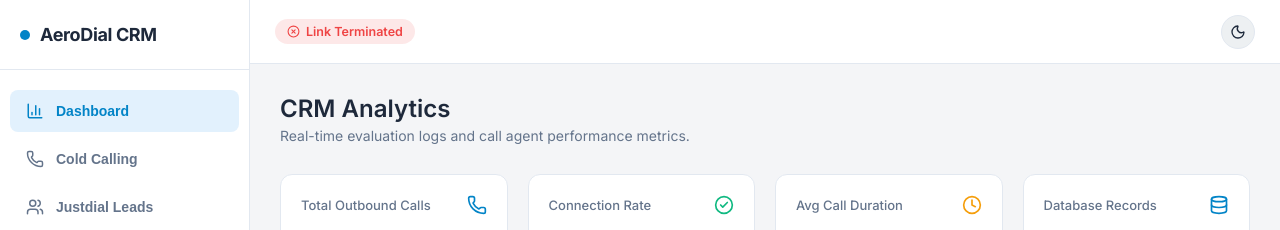
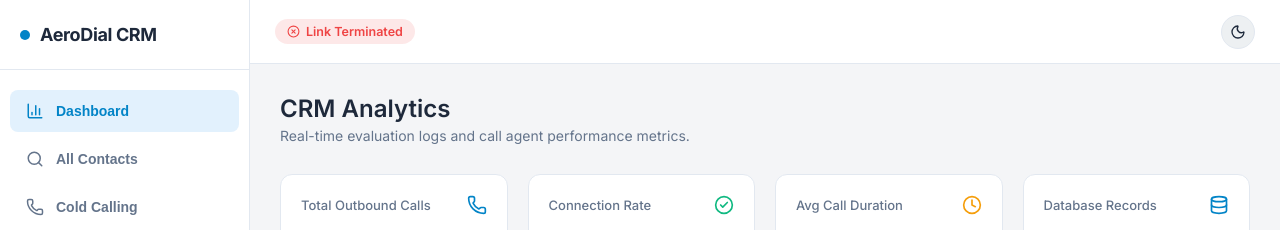
Before and after one commit to yashasvi9199/aerodial-crm, a React app in the folder frontend/: page / in a window 1280 px wide. Shown: the top 230 px of the page. Built offline with nearby package versions, Linux system fonts and the light colour scheme; no server answers; the database is empty; the HTML template or start-up script is replaced by a standard one.

Commit message:
feat: register All Contacts tab in App navigation layout

```diff
--- a/frontend/src/App.jsx
+++ b/frontend/src/App.jsx
@@ -1,9 +1,10 @@
 import { useState, useEffect } from 'react'
 import { supabase } from './lib/supabase'
-import { RefreshCw, CheckCircle2, XCircle, BarChart3, Phone, Users, Sun, Moon } from 'lucide-react'
+import { RefreshCw, CheckCircle2, XCircle, BarChart3, Phone, Users, Sun, Moon, Search } from 'lucide-react'
 import Dashboard from './features/Dashboard/Dashboard'
 import ColdCalling from './features/ColdCalling/ColdCalling'
 import JustdialLeads from './features/JustDial/JustdialLeads'
+import AllContacts from './features/AllContacts/AllContacts'
 import './index.css'
 
 export default function App() {
@@ -75,6 +76,7 @@ export default function App() {
         <nav style={{ padding: '20px 10px', display: 'flex', flexDirection: 'column', gap: '6px', flexGrow: 1 }}>
           {[
             { id: 'dashboard', label: 'Dashboard', icon: <BarChart3 size={18} /> },
+            { id: 'allcontacts', label: 'All Contacts', icon: <Search size={18} /> },
             { id: 'coldcalling', label: 'Cold Calling', icon: <Phone size={18} /> },
             { id: 'justdial', label: 'Justdial Leads', icon: <Users size={18} /> }
           ].map(btn => (
@@ -125,6 +127,7 @@ export default function App() {
         {/* Viewport Content */}
         <main style={{ flexGrow: 1, overflow: 'hidden', background: 'var(--bg-dark)' }}>
           {activeTab === 'dashboard' && <Dashboard />}
+          {activeTab === 'allcontacts' && <AllContacts />}
           {activeTab === 'coldcalling' && <ColdCalling />}
           {activeTab === 'justdial' && <JustdialLeads />}
         </main>
```
